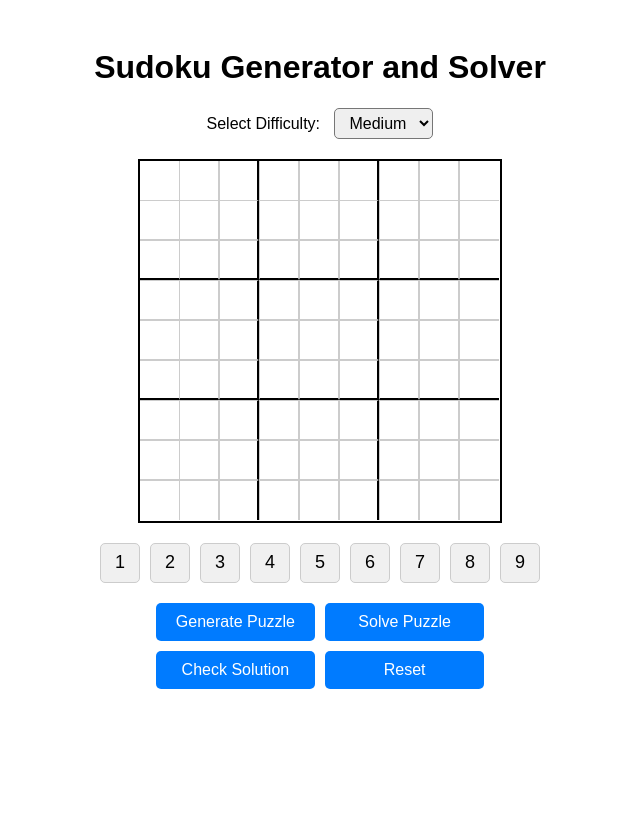
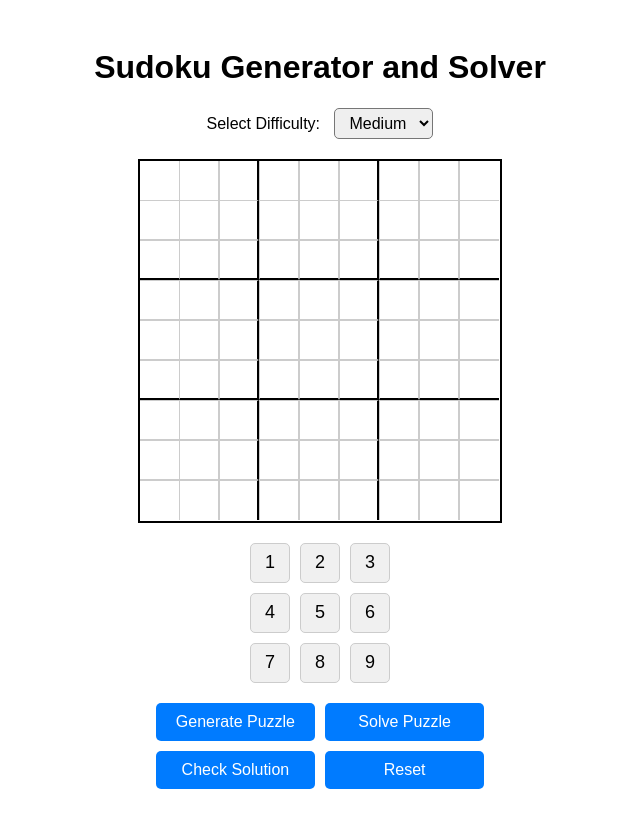
Before and after one commit to d0meq/web-sudoku, a React app: page / in a window 1280 px wide. Shown: the whole page, without its empty margins (320-960 px from the left). Built offline with nearby package versions, Linux system fonts and the light colour scheme; the HTML template or start-up script is replaced by a standard one.

Commit message:
Refactor number selector styles to use grid layout for improved alignment and spacing

```diff
--- a/src/App.css
+++ b/src/App.css
@@ -96,9 +96,11 @@
 
 /* Number selector styles */
 .number-selector {
+
   margin-top: 20px;
-  display: flex;
-  justify-content: center;
+  display: grid;
+  grid-template-columns: repeat(3, 1fr);
+  grid-template-rows: 1fr 1fr;
   gap: 10px;
 }
 
```
